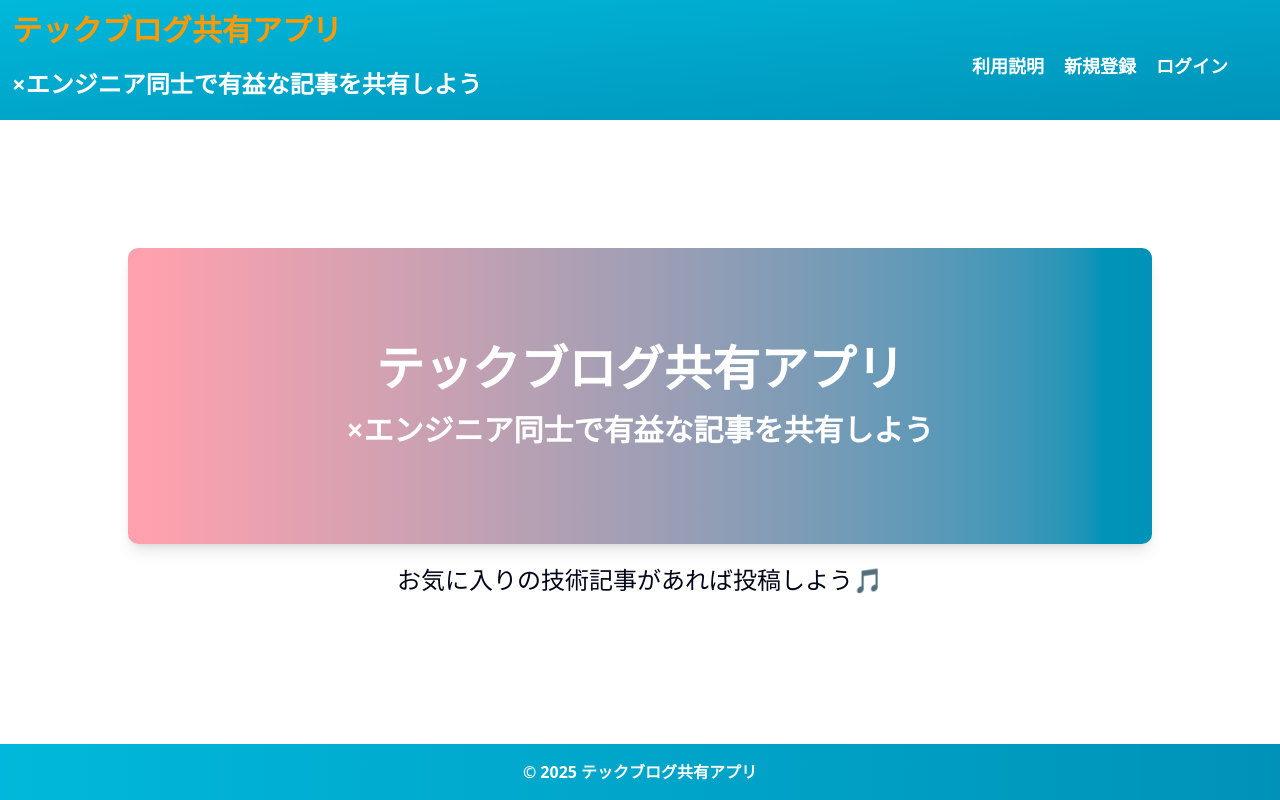
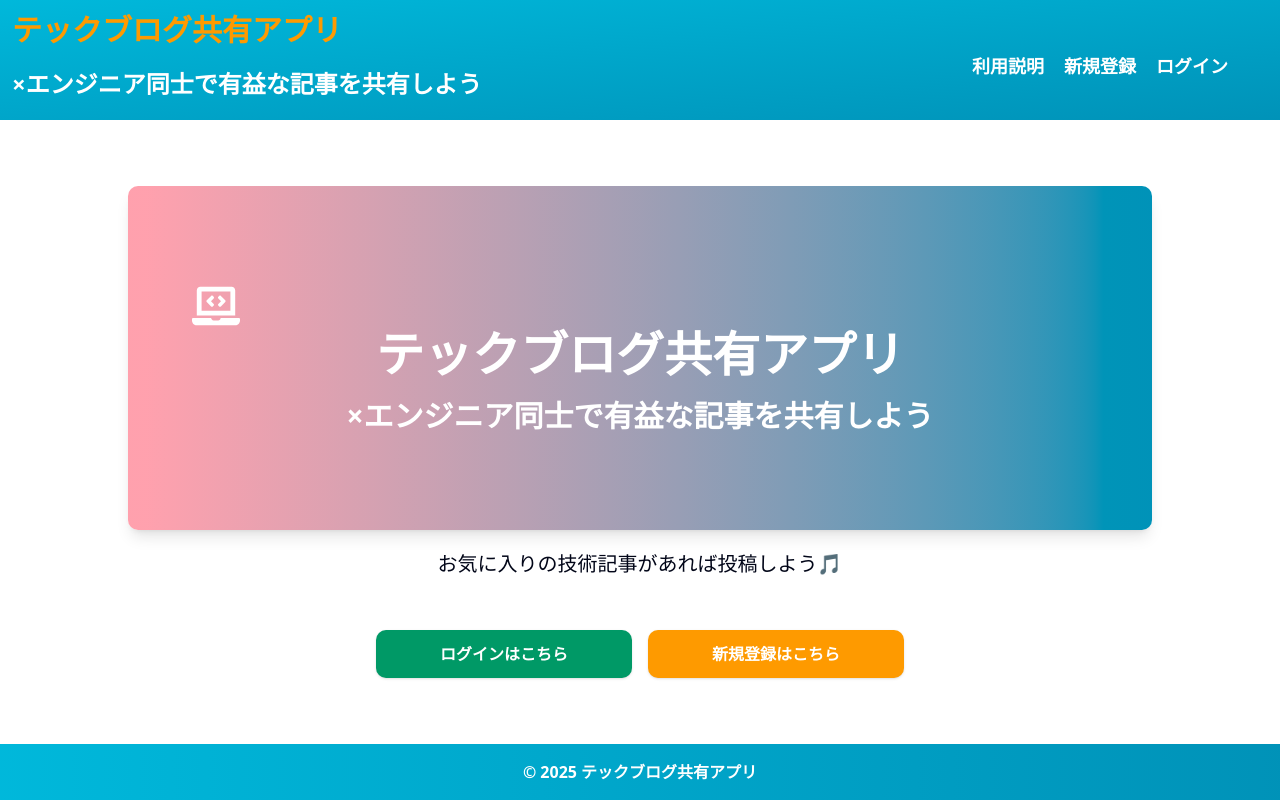
Before and after one commit to Hashimoto-Noriaki/next-article-share-app, a Next.js app: page / in a window 1280 px wide. Built offline with nearby package versions, Linux system fonts and the light colour scheme.

Commit message:
UIの修正

```diff
--- a/src/app/Home/WelcomePage.tsx
+++ b/src/app/Home/WelcomePage.tsx
@@ -1,5 +1,8 @@
 import Link from 'next/link';
+import { FaLaptopCode } from 'react-icons/fa';
 import Footer from '../../shared/components/footer';
+import LoginButton from '../../shared/components/atoms/LoginButton';
+import SignupLeadButton from '../../shared/components/atoms/SignupLeadButton';
 
 export default function WelcomePage() {
   return (
@@ -37,14 +40,27 @@ export default function WelcomePage() {
       </header>
       <main className="flex-grow flex flex-col items-center justify-center">
         <div className="bg-gradient-to-r from-rose-300 to-cyan-600 px-16 py-24 font-bold text-white w-full max-w-5xl text-center rounded-lg shadow-lg">
-          <h1 className="text-5xl">テックブログ共有アプリ</h1>
+          <h1 className="text-5xl">
+            <FaLaptopCode />
+            テックブログ共有アプリ
+          </h1>
           <p className="text-3xl mt-5">
             ×エンジニア同士で有益な記事を共有しよう
           </p>
         </div>
-        <p className="text-center text-2xl p-5">
+        <p className="text-center text-xl p-5">
           お気に入りの技術記事があれば投稿しよう🎵
         </p>
+        <div className="flex flex-col sm:flex-row justify-center gap-4 mt-3">
+          <Link href="/login" className="w-64">
+            <LoginButton>ログインはこちら</LoginButton>
+          </Link>
+          <Link href="/signup" className="w-64">
+            <SignupLeadButton>
+              新規登録はこちら
+            </SignupLeadButton>
+          </Link>
+        </div>
       </main>
       <Footer />
     </div>
--- /dev/null
+++ b/src/shared/components/atoms/SignupLeadButton.tsx
@@ -0,0 +1,16 @@
+import { ReactNode, ButtonHTMLAttributes } from 'react';
+
+type PropsType = {
+  children: ReactNode;
+} & ButtonHTMLAttributes<HTMLButtonElement>;
+
+export default function SignupButton({ children, ...props }: PropsType) {
+  return (
+    <button
+      className="w-full bg-amber-500 hover:bg-amber-400 text-white rounded-lg font-bold py-3 mt-5 shadow hover:shadow-lg transition"
+      {...props}
+    >
+      {children}
+    </button>
+  );
+}
```
